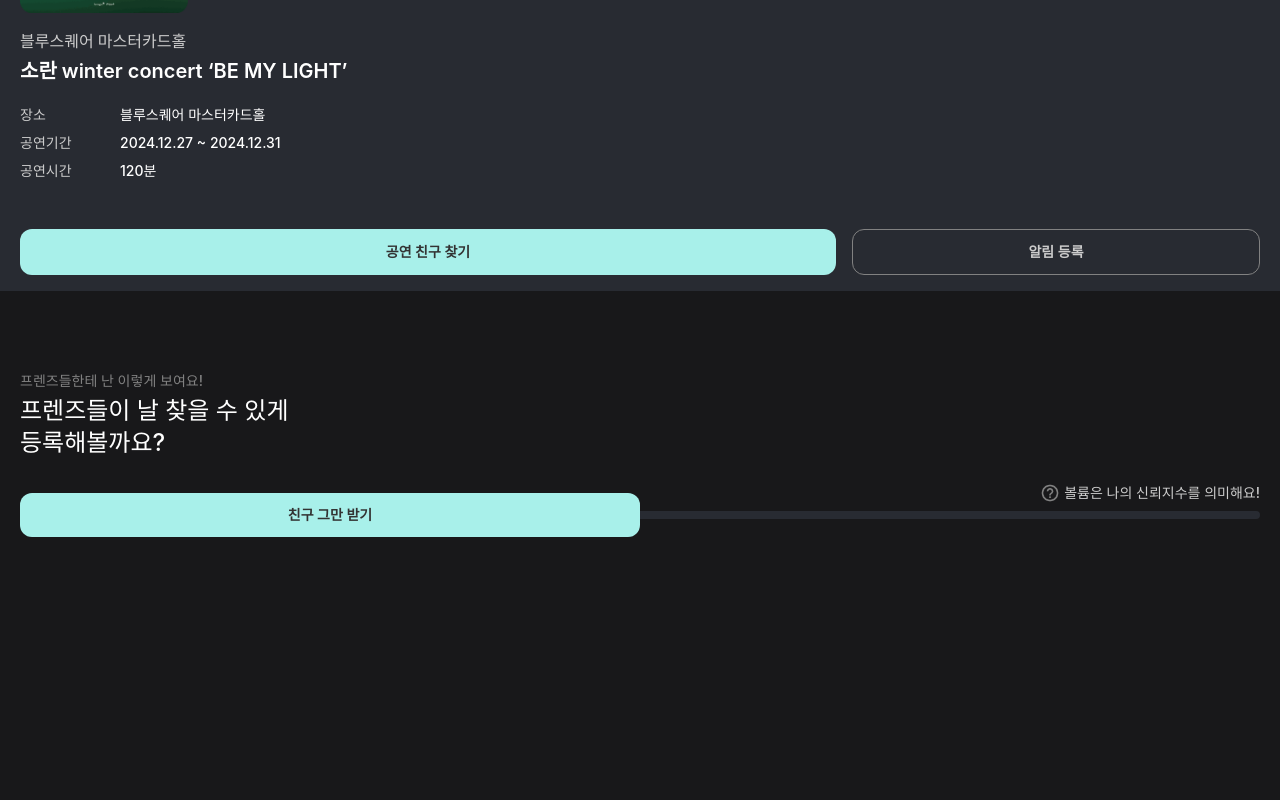
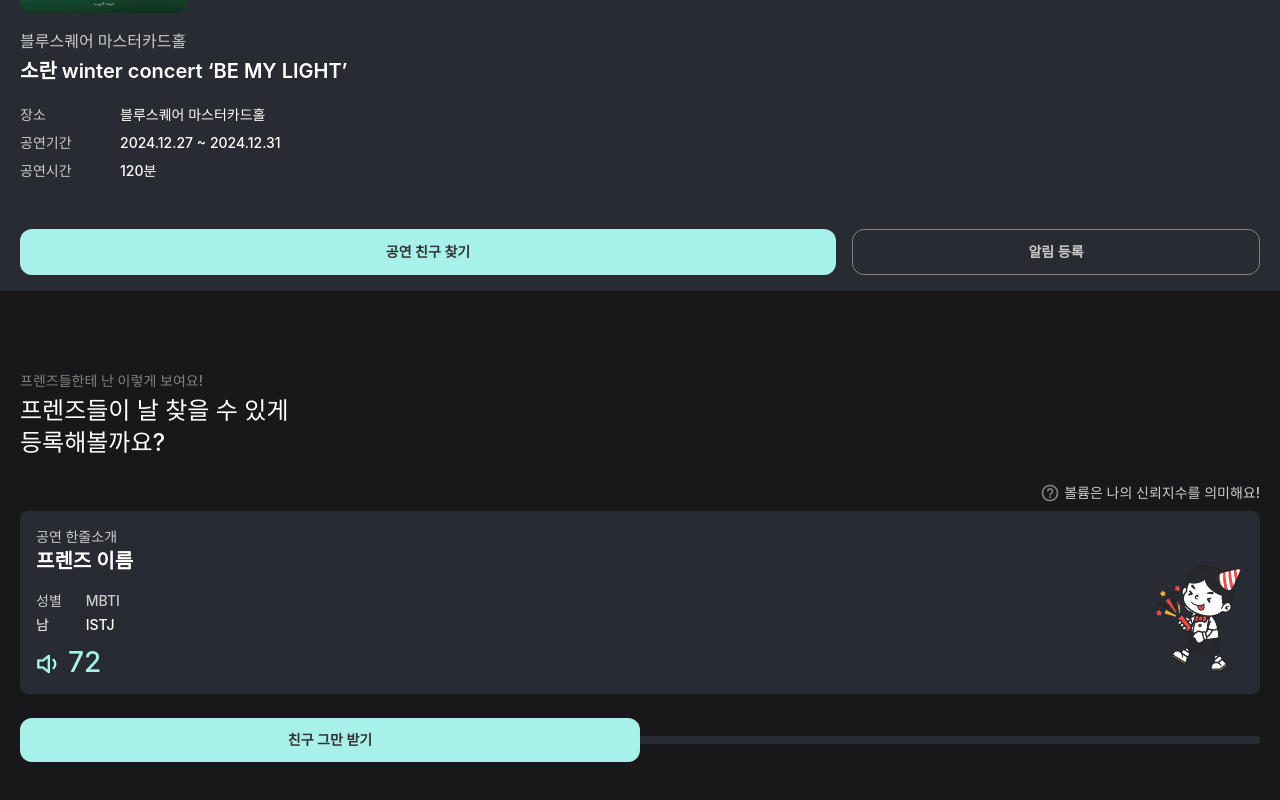
Before and after one commit to Fest-Friends/frontend, a Next.js app: page /concert/1 in a window 1280 px wide. Shown: the part 314-1114 px from the top of the page. Before the commit the page ends 1073 px from the top, so only its background shows below. Built offline with nearby package versions, Linux system fonts and the light colour scheme.

Commit message:
feat : concert 상세정보 페이지에 friendComponent 추가

```diff
--- a/src/app/(afterLogin)/concert/[id]/page.tsx
+++ b/src/app/(afterLogin)/concert/[id]/page.tsx
@@ -1,6 +1,7 @@
 import ConcertDetailInfo from '../_component/ConcertDetailInfo';
 import Image from 'next/image';
 import SearchFriendsToggle from '../_component/SearchFriendsToggle';
+import { FriendComponent } from '../../friends/_component/FriendComponent';
 
 export default async function Page({ params }: { params: { id: string } }) {
   // const { id } = await params;
@@ -10,16 +11,16 @@ export default async function Page({ params }: { params: { id: string } }) {
     <div className="mb-40 mt-[147px]">
       <ConcertDetailInfo />
       <div className="flex w-full flex-col px-5 py-20">
-        <div className='flex flex-col gap-1'>
-          <p className="text-textMuted text-sm">프렌즈들한테 난 이렇게 보여요!</p>
-          <p className="text-white text-2xl">
+        <div className="flex flex-col gap-1">
+          <p className="text-sm text-textMuted">프렌즈들한테 난 이렇게 보여요!</p>
+          <p className="text-2xl text-white">
             프렌즈들이 날 찾을 수 있게
             <br />
             등록해볼까요?
           </p>
         </div>
 
-        <div className="mt-6 mb-2 flex w-full justify-end items-center gap-1">
+        <div className="mb-2 mt-6 flex w-full items-center justify-end gap-1">
           <Image
             className="flex-shrink-0"
             width={20}
@@ -27,11 +28,21 @@ export default async function Page({ params }: { params: { id: string } }) {
             src="/image/help.png"
             alt="help"
           />
-          <p className="text-textLess text-sm">
-            볼륨은 나의 신뢰지수를 의미해요!
-          </p>
+          <p className="text-sm text-textLess">볼륨은 나의 신뢰지수를 의미해요!</p>
         </div>
-        <SearchFriendsToggle />
+        <FriendComponent
+          key={1}
+          id={1}
+          introduction="공연 한줄소개"
+          name="프렌즈 이름"
+          gender="남"
+          mbti="ISTJ"
+          friendType="A"
+          volume={72}
+        />
+        <div className="mt-[42px]">
+          <SearchFriendsToggle />
+        </div>
       </div>
 
       {/* <div></div>콘서트 상세정보 : {id} */}
--- a/src/app/(afterLogin)/friends/_component/FriendComponent.tsx
+++ b/src/app/(afterLogin)/friends/_component/FriendComponent.tsx
@@ -13,11 +13,8 @@ export function FriendComponent({
   volume,
 }: Friend) {
   return (
-    <Link
-      href={`/friends/${id}`}
-      className="flex w-full items-end justify-between rounded-lg bg-areaBg p-4"
-    >
-      <div className='flex flex-col gap-4'>
+    <div className="flex w-full items-end justify-between rounded-lg bg-areaBg p-4">
+      <div className="flex flex-col gap-4">
         <div>
           <div className="text-sm text-textLess">{introduction}</div>
           <div className="flex items-center">
@@ -52,6 +49,6 @@ export function FriendComponent({
         height={112}
         className="h-full"
       />
-    </Link>
+    </div>
   );
 }
--- a/src/app/(afterLogin)/friends/page.tsx
+++ b/src/app/(afterLogin)/friends/page.tsx
@@ -1,6 +1,7 @@
 import { FriendComponent } from './_component/FriendComponent';
 import { Friend } from '../_types/friends';
 import FilterDropdown from './_component/FilterDropdown';
+import Link from 'next/link';
 export default function Page() {
   const dummyFilters: { title: string; categorys: string[] }[] = [
     { title: '성별', categorys: ['무관', '남성', '여성'] },
@@ -82,7 +83,7 @@ export default function Page() {
   ];
 
   return (
-    <div className="py-10 w-full px-5">
+    <div className="w-full px-5 py-10">
       <div className="mb-6 text-2xl">
         나의 성격과 맞는
         <br />
@@ -92,10 +93,10 @@ export default function Page() {
         {dummyFilters.map((filter) => (
           <FilterDropdown key={filter.title} title={filter.title} categorys={filter.categorys} />
         ))}
-
       </div>
       <div className="flex flex-col items-center gap-4">
         {dummyFriends.map((friend) => (
+          <Link className="flex w-full items-end" href={`friends/${friend.id}`} key={friend.id}>
             <FriendComponent
               key={friend.id}
               id={friend.id}
@@ -106,6 +107,7 @@ export default function Page() {
               friendType={friend.friendType}
               volume={friend.volume}
             />
+          </Link>
         ))}
       </div>
     </div>
```
Lines whose indentation alone changed are shown as unchanged.
